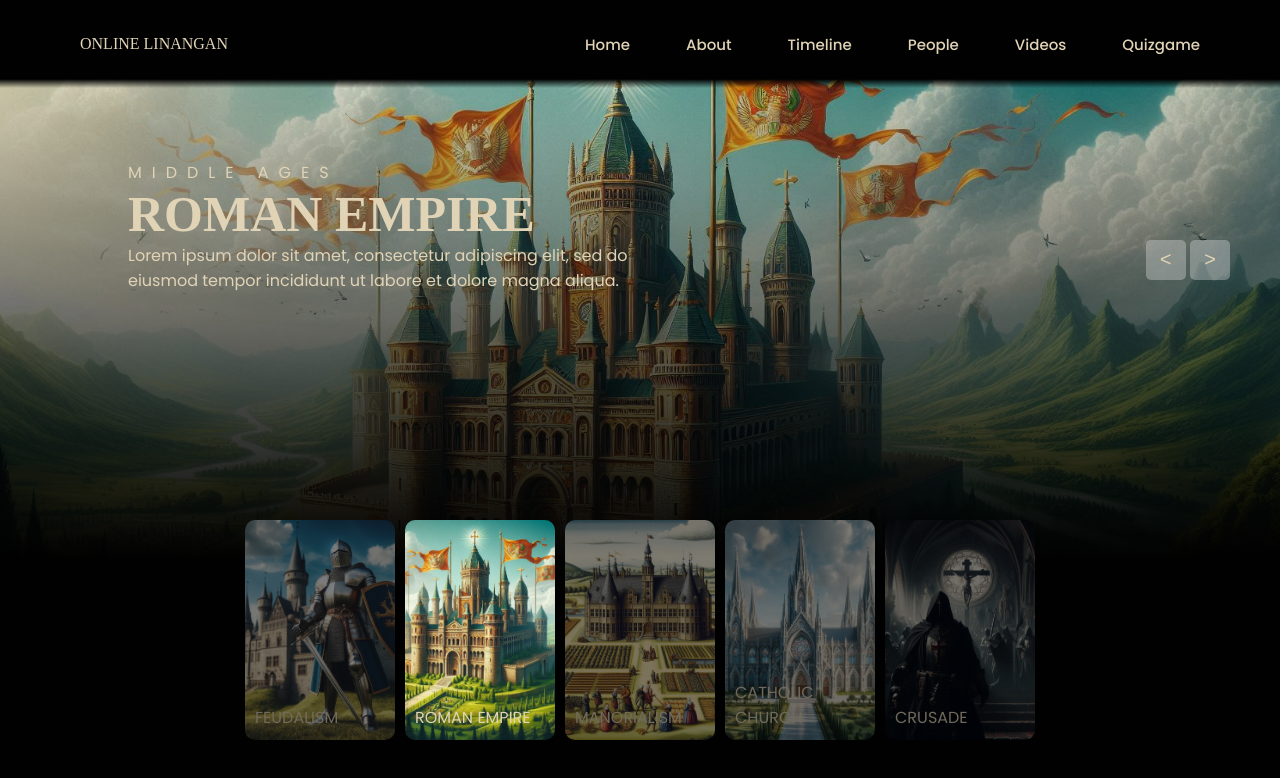
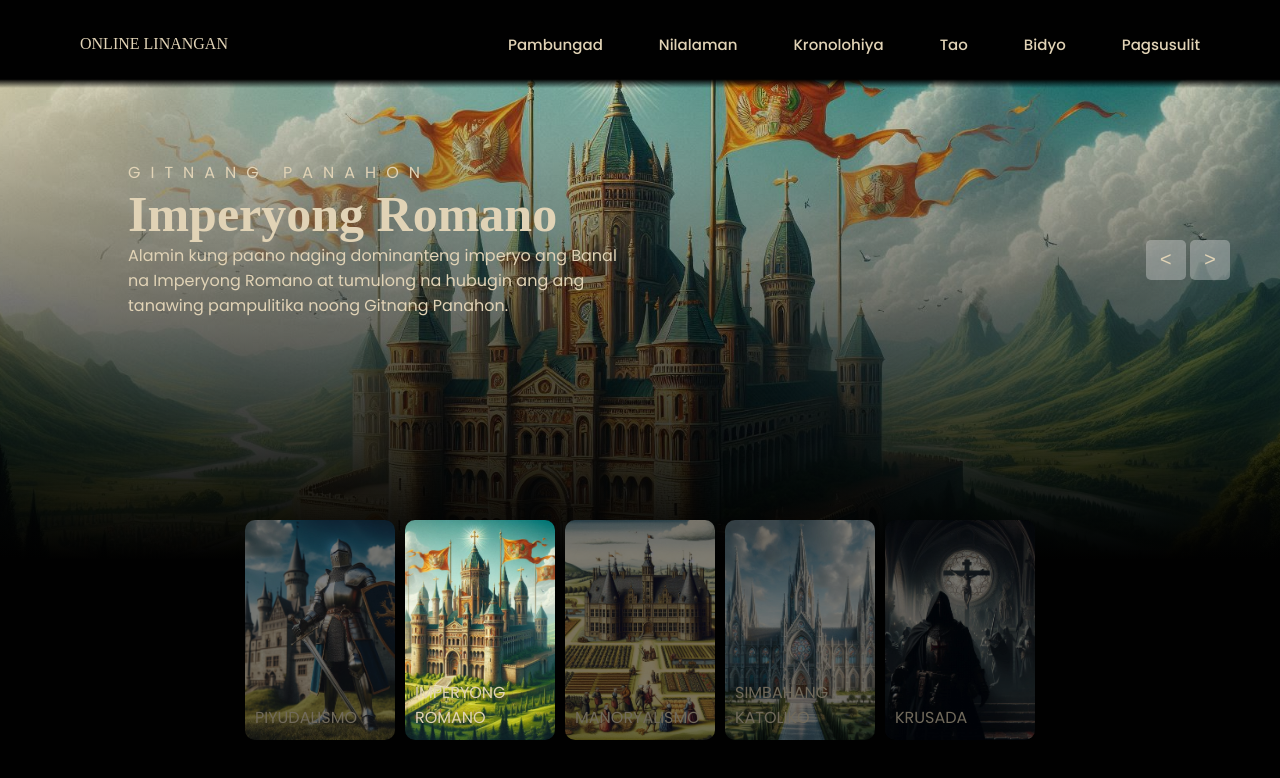
Before and after one commit to Denzo1172003/STED-Draft-2, a plain HTML site: page index.html in a window 1280 px wide. Drawn offline with nearby package versions, Linux system fonts and the light colour scheme.

Commit message:
Update index.html

```diff
--- a/index.html
+++ b/index.html
@@ -23,42 +23,42 @@
                         <li class="nav_item">
                             <a href="#" class="nav_link">
                                 <i class="ri-arrow-right-up-line"></i>
-                                <span>Home</span>
+                                <span>Pambungad</span>
                             </a>
                         </li>
 
                         <li class="nav_item">
                             <a href="#" class="nav_link">
                                 <i class="ri-arrow-right-up-line"></i>
-                                <span>About</span>
+                                <span>Nilalaman</span>
                             </a>
                         </li>
 
                         <li class="nav_item">
                             <a href="#" class="nav_link">
                                 <i class="ri-arrow-right-up-line"></i>
-                                <span>Timeline</span>
+                                <span>Kronolohiya</span>
                             </a>
                         </li>
 
                         <li class="nav_item">
                             <a href="#" class="nav_link">
                                 <i class="ri-arrow-right-up-line"></i>
-                                <span>People</span>
+                                <span>Tao</span>
                             </a>
                         </li>
 
                         <li class="nav_item">
                             <a href="#" class="nav_link">
                                 <i class="ri-arrow-right-up-line"></i>
-                                <span>Videos</span>
+                                <span>Bidyo</span>
                             </a>
                         </li>
 
                         <li class="nav_item">
                             <a href="#" class="nav_link">
                                 <i class="ri-arrow-right-up-line"></i>
-                                <span>Quizgame</span>
+                                <span>Pagsusulit</span>
                             </a>
                         </li>
                     </ul>
@@ -89,10 +89,10 @@
                 <div class="item active">
                     <img src="images/home-slider/Designer.jpeg">
                     <div class="content">
-                        <p>MIDDLE AGES</p>
-                        <h2>FEUDALISM</h2>
+                        <p>GITNANG PANAHON</p>
+                        <h2>PIYUDALISMO</h2>
                         <p>
-                            Lorem ipsum dolor sit amet, consectetur adipiscing elit, sed do eiusmod tempor incididunt ut labore et dolore magna aliqua.
+                            Tuklasin ang kahalagahan ng pyudalismo bilang pangunahing sistemang pampulitika noong Gitnang Panahon.
                         </p>
                     </div>
                 </div>
@@ -100,10 +100,10 @@
                 <div class="item">
                     <img src="images/home-slider/Designer (1).jpeg">
                     <div class="content">
-                        <p>MIDDLE AGES</p>
-                        <h2>ROMAN EMPIRE</h2>
+                        <p>GITNANG PANAHON</p>
+                        <h2>Imperyong Romano</h2>
                         <p>
-                            Lorem ipsum dolor sit amet, consectetur adipiscing elit, sed do eiusmod tempor incididunt ut labore et dolore magna aliqua.
+                            Alamin kung paano naging dominanteng imperyo ang Banal na Imperyong Romano at tumulong na hubugin ang ang tanawing pampulitika noong Gitnang Panahon.
                         </p>
                     </div>
                 </div>
@@ -111,10 +111,10 @@
                 <div class="item">
                     <img src="images/home-slider/Designer (2).jpeg">
                     <div class="content">
-                        <p>MIDDLE AGES</p>
-                        <h2>MANORIALISM</h2>
+                        <p>GITNANG PANAHON</p>
+                        <h2>MANORYALISMO</h2>
                         <p>
-                            Lorem ipsum dolor sit amet, consectetur adipiscing elit, sed do eiusmod tempor incididunt ut labore et dolore magna aliqua.
+                            Tuklasin ang kahalagahan ng manoryalismo sa buhay pang-ekonomiya ng mga tao noong Gitnang Panahon.
                         </p>
                     </div>
                 </div>
@@ -122,10 +122,10 @@
                 <div class="item">
                     <img src="images/home-slider/Designer (3).jpeg">
                     <div class="content">
-                        <p>MIDDLE AGES</p>
-                        <h2>CATHOLIC CHURCH</h2>
+                        <p>GITNANG PANAHON</p>
+                        <h2>SIMBAHANG KATOLIKO</h2>
                         <p>
-                            Lorem ipsum dolor sit amet, consectetur adipiscing elit, sed do eiusmod tempor incididunt ut labore et dolore magna aliqua.
+                            Tuklasin kung paano naging makapangyarihan ang Simbahang Katoliko at paano nito naimpluwensyahan ang lipunang Medieval.
                         </p>
                     </div>
                 </div>
@@ -133,10 +133,10 @@
                 <div class="item">
                     <img src="images/home-slider/Designer (4).jpeg">
                     <div class="content">
-                        <p>MIDDLE AGES</p>
-                        <h2>CRUSADE</h2>
+                        <p>GITNANG PANAHON</p>
+                        <h2>KRUSADA</h2>
                         <p>
-                            Lorem ipsum dolor sit amet, consectetur adipiscing elit, sed do eiusmod tempor incididunt ut labore et dolore magna aliqua.
+                            Tuklasin kung paano hinubog ng mga krusada ang sosyo-kultural na pamumuhay ng mga tao noong Gitnang Panahon.
                         </p>
                     </div>
                 </div>
@@ -155,35 +155,35 @@
                 <div class="item active">
                     <img src="images/home-slider/Designer.jpeg">
                     <div class="content">
-                        FEUDALISM
+                        PIYUDALISMO
                     </div>
                 </div>
 
                 <div class="item">
                     <img src="images/home-slider/Designer (1).jpeg">
                     <div class="content">
-                        ROMAN EMPIRE
+                        IMPERYONG ROMANO
                     </div>
                 </div>
 
                 <div class="item">
                     <img src="images/home-slider/Designer (2).jpeg">
                     <div class="content">
-                        MANORIALISM
+                        MANORYALISMO
                     </div>
                 </div>
 
                 <div class="item">
                     <img src="images/home-slider/Designer (3).jpeg">
                     <div class="content">
-                        CATHOLIC CHURCH
+                        SIMBAHANG KATOLIKO
                     </div>
                 </div>
 
                 <div class="item">
                     <img src="images/home-slider/Designer (4).jpeg">
                     <div class="content">
-                        CRUSADE
+                        KRUSADA
                     </div>
                 </div>
             </div>
```
